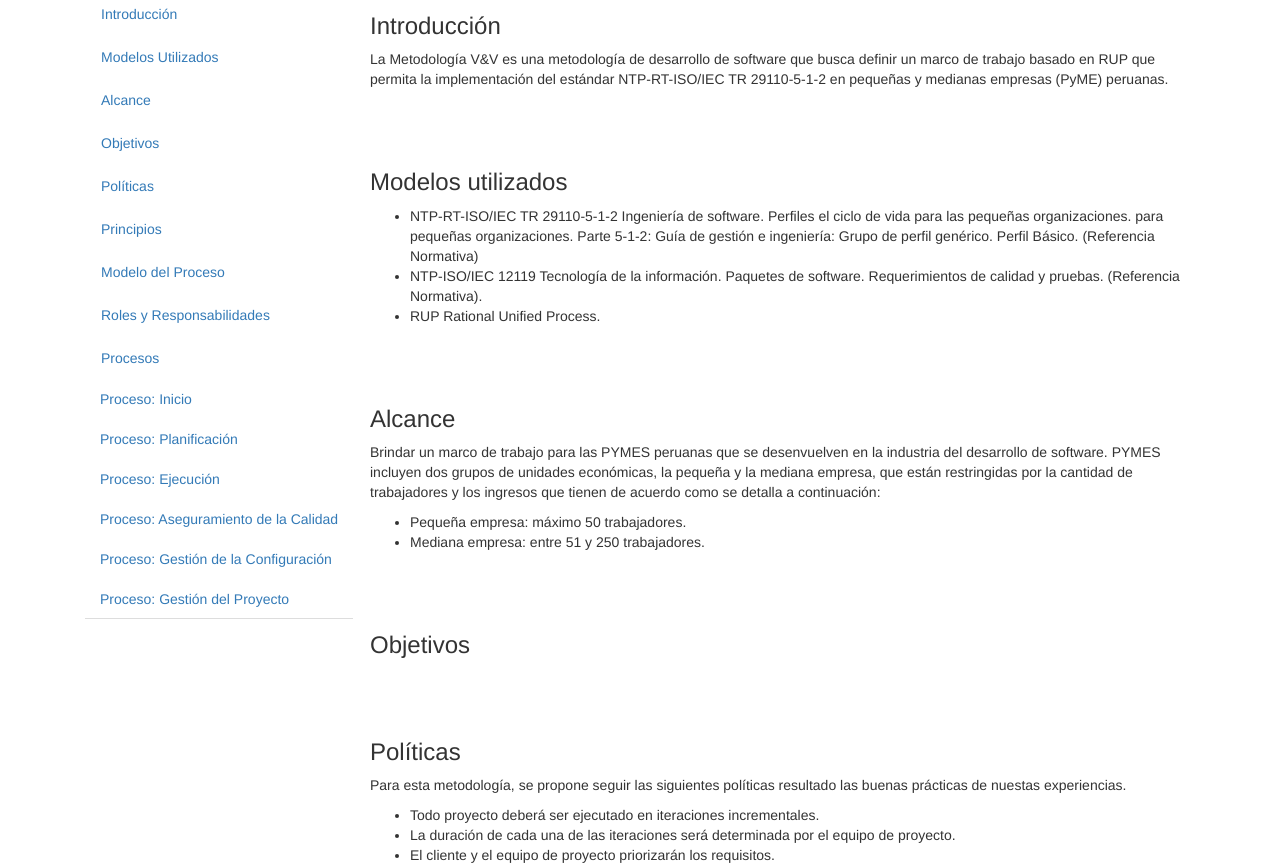
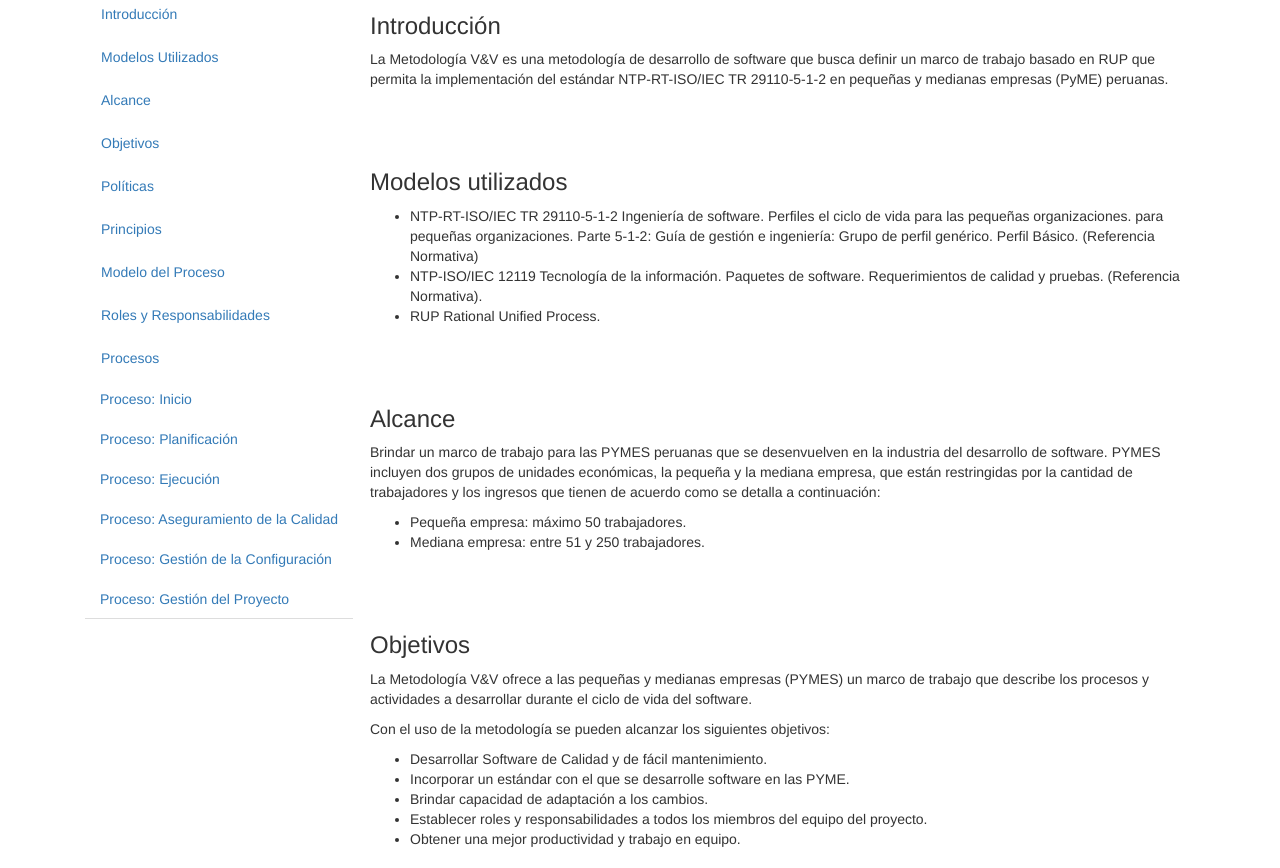
Before and after one commit to jaxkodex/metodologiavv, a plain HTML site: page _site/index.html in a window 1280 px wide. Shown: the part 57-925 px from the top of the page. Drawn offline with nearby package versions, Linux system fonts and the light colour scheme.

Commit message:
Gustitos

```diff
--- a/_site/index.html
+++ b/_site/index.html
@@ -97,6 +97,20 @@
 
   <div id="objetivo" style="height: 50px;"></div>
   <h3>Objetivos</h3>
+
+  <p>La Metodología V&amp;V ofrece a las pequeñas y medianas empresas (PYMES) un
+    marco de trabajo que describe los procesos y actividades a desarrollar durante
+    el ciclo de vida del software.</p>
+
+  <p>Con el uso de la metodología se pueden alcanzar los siguientes objetivos:</p>
+
+  <ul>
+    <li>Desarrollar Software de Calidad y de fácil mantenimiento.</li>
+    <li>Incorporar un estándar con el que se desarrolle software en las PYME.</li>
+    <li>Brindar capacidad de adaptación a los cambios.</li>
+    <li>Establecer roles y responsabilidades a todos los miembros del equipo del proyecto.</li>
+    <li>Obtener una mejor productividad y trabajo en equipo.</li>
+  </ul>
 
   <div id="politicas" style="height: 50px;"></div>
   <h3>Políticas</h3>
```
Also changed, not shown: index.html (+14 -0 lines).
